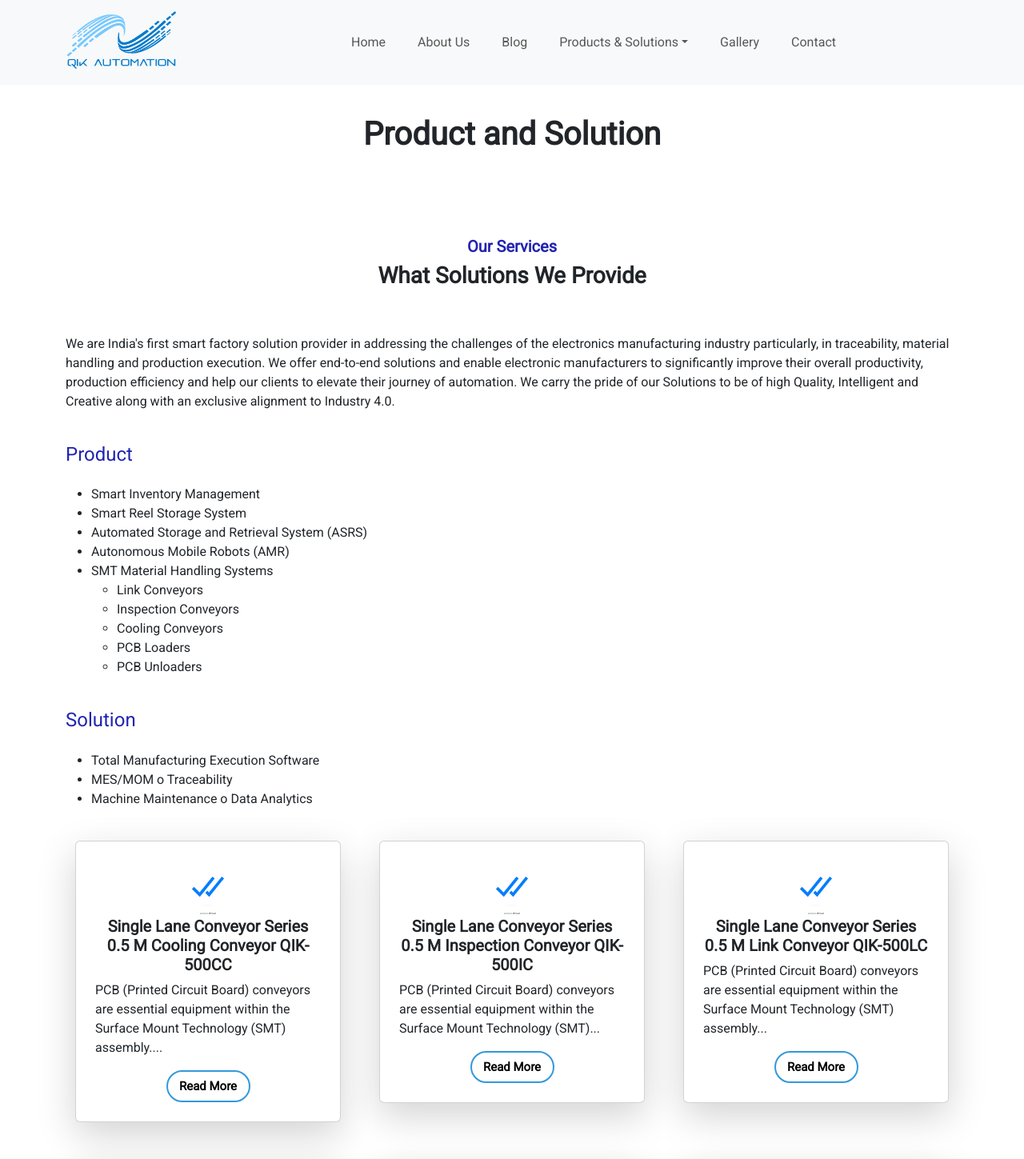
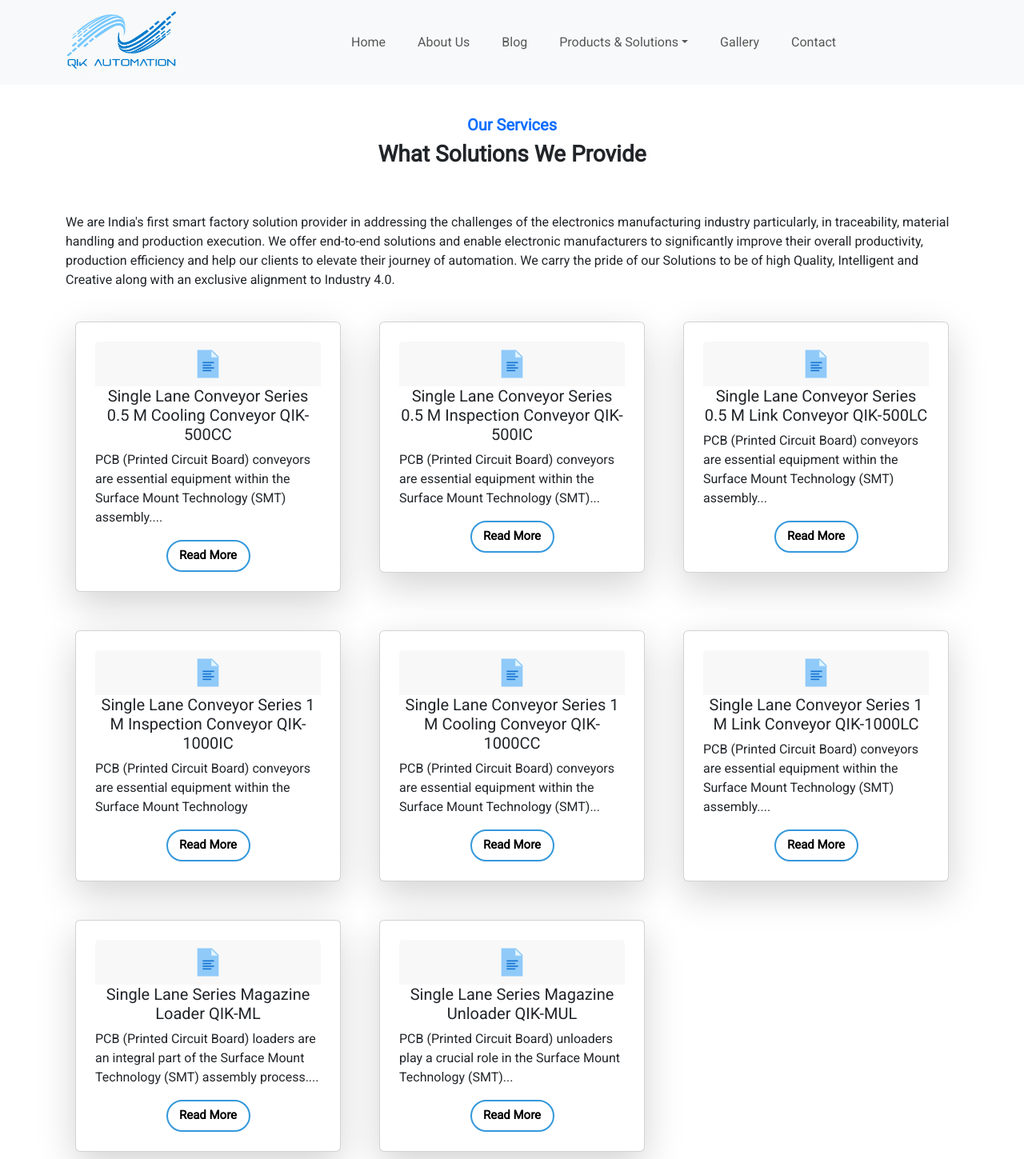
Before and after one commit to shashwath-qikautomation/Qikk, a React (Create React App) app in the folder web/: page /material_handling_solutions in a window 1280 px wide. Shown: the top 1449 px of the page at 80% size. Built offline with nearby package versions, Linux system fonts and the light colour scheme.

Commit message:
product 4 pages

```diff
--- /dev/null
+++ b/web/src/components/ProductCard.jsx
@@ -0,0 +1,39 @@
+import React from "react";
+import { Container } from "react-bootstrap";
+import productImg from "../assets/images/product.svg";
+import Buttons from "./Button";
+import Card from "react-bootstrap/Card";
+import "../styles/Product.css";
+import { FcDocument } from "react-icons/fc";
+
+function ProductCard(props) {
+  return (
+    <Container>
+      <Card className="mycard shadow-lg p-4 mb-5 rounded">
+        {/* <Card.Img
+          variant="top"
+          // src={props.productImg}
+          src={img}
+          style={{ height: "50px", width: "55px", alignSelf: "center" }}
+        /> */}
+        <Card.Header className="border border-0">
+          <FcDocument size={"40px"} />
+        </Card.Header>
+        <Card.Title>{props.title} </Card.Title>
+        <Card.Text>{props.text} </Card.Text>
+        <center>
+          <Buttons
+            style={{ alignItems: "center" }}
+            onClick={props.onClick}
+            height="35px"
+            width="105px"
+            color="blue"
+            name="Read More"
+          />{" "}
+        </center>
+      </Card>
+    </Container>
+  );
+}
+
+export default ProductCard;
--- a/web/src/pages/MaterialHandling.jsx
+++ b/web/src/pages/MaterialHandling.jsx
@@ -2,7 +2,6 @@
 import Container from "react-bootstrap/esm/Container";
 import Row from "react-bootstrap/Row";
 import Col from "react-bootstrap/Col";
-import style from "../styles/Product.css";
 import productImg from "../assets/images/product.svg";
 import { useState } from "react";
 import url1 from "../assets/pdf/img1.png";
@@ -13,17 +12,14 @@
 import url6 from "../assets/pdf/img6.png";
 import url7 from "../assets/pdf/img7.png";
 import url8 from "../assets/pdf/img8.png";
-import url9 from "../assets/pdf/img9.png";
-import url10 from "../assets/pdf/img10.png";
 import MyModal from "../components/Model";
-import Cards from "../components/Cards";
 import { useRef } from "react";
 import Buttons from "../components/Button";
 import html2canvas from "html2canvas";
 import { jsPDF } from "jspdf";
-import "animate.css";
-import styles from "../styles/Cards.css";
+import "../styles/Product.css";
 import Fade from "react-reveal";
+import ProductCard from "../components/ProductCard";
 
 function MaterialHandling() {
   const [showModal, setShowModal] = useState(false);
@@ -62,83 +58,44 @@
   return (
     <div>
       <Container>
-        <Row className="d-flex justify-content-center mt-5 mb-5 animate__animated animate__fadeInUp">
+        <Fade bottom>
+          <Row className="d-flex justify-content-center mt-5">
             <div className="mt-5">
-            <h1 className="mt-5" style={{ fontWeight: "800" }}>
-              <span className="line">Product and Solution</span>
-            </h1>
+              <Col lg={12} sm={12} md={12}>
+                <div className="mt-5">
+                  <h5 style={{ fontWeight: 700 }} className="text-primary mt-5">
+                    Our Services
+                  </h5>
+                  <h3 style={{ fontWeight: 800 }}>What Solutions We Provide</h3>
+                </div>
+              </Col>
             </div>
           </Row>
-        <Row className="d-flex justify-content-center">
-          <Col lg={12}>
-            <div className="mt-5">
-              <h5
-                style={{ color: "#2124b1", fontWeight: 700 }}
-                className="animate__animated animate__fadeInUp"
-              >
-                Our Services
-              </h5>
-              <h3
-                className="animate__animated animate__fadeInUp"
-                style={{ fontWeight: 800 }}
-              >
-                What Solutions We Provide
-              </h3>
-            </div>
-          </Col>
-        </Row>
-
+        </Fade>
+        <Fade bottom>
           <Row className="mt-5">
             <Col lg={12} sm={12} md={12}>
-            <p className="d-flex justify-content-start text-justify animate__animated animate__fadeInUp">
-              We are India's first smart factory solution provider in addressing
-              the challenges of the electronics manufacturing industry
-              particularly, in traceability, material handling and production
-              execution. We offer end-to-end solutions and enable electronic
-              manufacturers to significantly improve their overall productivity,
-              production efficiency and help our clients to elevate their
-              journey of automation. We carry the pride of our Solutions to be
-              of high Quality, Intelligent and Creative along with an exclusive
-              alignment to Industry 4.0.
+              <p className="d-flex justify-content-start text-justify ">
+                We are India's first smart factory solution provider in
+                addressing the challenges of the electronics manufacturing
+                industry particularly, in traceability, material handling and
+                production execution. We offer end-to-end solutions and enable
+                electronic manufacturers to significantly improve their overall
+                productivity, production efficiency and help our clients to
+                elevate their journey of automation. We carry the pride of our
+                Solutions to be of high Quality, Intelligent and Creative along
+                with an exclusive alignment to Industry 4.0.
               </p>
             </Col>
           </Row>
+        </Fade>
 
-        <Row className="mt-4 animate__animated animate__fadeInUp">
-          <Col lg={12} sm={12} md={12}>
-            <h4 style={{ textAlign: "start", color: "#2124b1" }}>Product</h4>
-            <ul className="mt-4" style={{ textAlign: "start" }}>
-              <li>Smart Inventory Management</li>
-              <li>Smart Reel Storage System</li>
-              <li>Automated Storage and Retrieval System (ASRS)</li>
-              <li>Autonomous Mobile Robots (AMR)</li>
-              <li>
-                SMT Material Handling Systems
-                <ul>
-                  <li>Link Conveyors</li>
-                  <li>Inspection Conveyors</li>
-                  <li>Cooling Conveyors</li>
-                  <li>PCB Loaders</li>
-                  <li>PCB Unloaders</li>
-                </ul>
-              </li>
-            </ul>
-          </Col>
-        </Row>
-        <Row className="mt-4 animate__animated animate__fadeInUp">
-          <Col lg={12} sm={12} md={12}>
-            <h4 style={{ textAlign: "start", color: "#2124b1" }}>Solution</h4>
-            <ul className="mt-4" style={{ textAlign: "start" }}>
-              <li>Total Manufacturing Execution Software</li>
-              <li>MES/MOM o Traceability</li>
-              <li>Machine Maintenance o Data Analytics </li>
-            </ul>
-          </Col>
-        </Row>
         <Fade bottom>
-          <Row className="mt-4 animate__animated animate__fadeInUp">
+          <Row className=" mt-4">
             <Col sm={12} md={4} lg={4}>
-              <Cards
+              <ProductCard
+                className="mycard"
+                style={{ backgroundColor: "blue" }}
                 title="Single Lane Conveyor Series 0.5 M Cooling Conveyor QIK-500CC "
                 text="PCB (Printed Circuit Board) conveyors are essential
                     equipment within the Surface Mount Technology (SMT) assembly...."
@@ -149,7 +106,8 @@
             </Col>
 
             <Col sm={12} md={4}>
-              <Cards
+              <ProductCard
+                className="mycard"
                 title="Single Lane Conveyor Series 0.5 M Inspection Conveyor QIK-500IC "
                 text="PCB (Printed Circuit
                      Board) conveyors are essential equipment within the Surface Mount Technology (SMT)..."
@@ -160,7 +118,8 @@
             </Col>
 
             <Col sm={12} md={4}>
-              <Cards
+              <ProductCard
+                className="mycard"
                 title="Single Lane Conveyor Series 0.5 M Link Conveyor QIK-500LC "
                 text="PCB (Printed Circuit Board) conveyors
                      are essential equipment within the Surface Mount Technology (SMT) assembly... "
@@ -171,7 +130,8 @@
             </Col>
 
             <Col sm={12} md={4}>
-              <Cards
+              <ProductCard
+                className="mycard"
                 title="Single Lane Conveyor Series 1 M Inspection Conveyor QIK-1000IC "
                 text="PCB (Printed Circuit Board) conveyors
                     are essential equipment within the Surface Mount Technology "
@@ -181,7 +141,8 @@
               />
             </Col>
             <Col sm={12} md={4}>
-              <Cards
+              <ProductCard
+                className="mycard"
                 title="Single Lane Conveyor Series 1 M Cooling Conveyor QIK-1000CC "
                 text="PCB (Printed Circuit Board) conveyors
                     are essential equipment within the Surface Mount Technology (SMT)... "
@@ -191,7 +152,8 @@
               />
             </Col>
             <Col sm={12} md={4}>
-              <Cards
+              <ProductCard
+                className="mycard"
                 title=" Single Lane Conveyor Series 1 M Link Conveyor QIK-1000LC "
                 text="PCB (Printed Circuit Board) conveyors
                     are essential equipment within the Surface Mount Technology (SMT) assembly.... "
@@ -201,7 +163,8 @@
               />
             </Col>
             <Col sm={12} md={4}>
-              <Cards
+              <ProductCard
+                className="mycard"
                 title=" Single Lane Series Magazine Loader QIK-ML "
                 text="PCB (Printed Circuit Board) loaders are an
                     integral part of the Surface Mount Technology (SMT) assembly process.... "
@@ -211,33 +174,14 @@
               />
             </Col>
             <Col sm={12} md={4}>
-              <Cards
+              <ProductCard
+                className="mycard"
                 title="Single Lane Series Magazine Unloader QIK-MUL "
                 text="PCB (Printed Circuit Board)
                     unloaders play a crucial role in the Surface Mount Technology (SMT)... "
                 productImg={productImg}
                 url={url8}
                 onClick={() => handleShowModal(url8)}
-              />
-            </Col>
-            <Col sm={12} md={4}>
-              <Cards
-                title="Smart Storage Series Smart Component Incoming System QIK-SCIS "
-                text="A Smart Incoming SMT System
-                     Stream lines the process of receiving and inspection electronics component... "
-                productImg={productImg}
-                url={url9}
-                onClick={() => handleShowModal(url9)}
-              />
-            </Col>
-            <Col sm={12} md={4}>
-              <Cards
-                title="Smart Storage Series Smart Reel Storage System QIK-SRSS "
-                text="Our Storage system is equipped
-                    with features to improve component management, reduce errors... "
-                productImg={productImg}
-                url={url10}
-                onClick={() => handleShowModal(url10)}
               />
             </Col>
           </Row>
--- a/web/src/pages/SmartInventory.jsx
+++ b/web/src/pages/SmartInventory.jsx
@@ -1,7 +1,92 @@
 import React from "react";
+import Fade from "react-reveal";
+import Container from "react-bootstrap/esm/Container";
+import Row from "react-bootstrap/Row";
+import Col from "react-bootstrap/Col";
+import ProductCard from "../components/ProductCard";
+import productImg from "../assets/images/product.svg";
+import { useState, useRef } from "react";
+import html2canvas from "html2canvas";
+import { jsPDF } from "jspdf";
+import url9 from "../assets/pdf/img9.png";
 
-const SmartInventory = () => {
-  return <h1>Smart Inventory</h1>;
-};
+function SmartInventory() {
+  const [showModal, setShowModal] = useState(false);
+  const [selectedUrl, setSelectedUrl] = useState("");
+  const canvasRef = useRef(null);
+
+  const handleShowModal = (url) => {
+    setSelectedUrl(url);
+    setShowModal(true);
+  };
+  const handleCloseModal = () => {
+    setSelectedUrl("");
+    setShowModal(false);
+  };
+
+  const Width = { width: "120px" };
+
+  const handleDownloadPdf = () => {
+    if (canvasRef.current) {
+      const captureNode = canvasRef.current;
+      const { width, height } = captureNode.getBoundingClientRect();
+      const pdf = new jsPDF({ unit: "px", format: [width, height] });
+      html2canvas(captureNode).then((canvas) => {
+        const dataUrl = canvas.toDataURL("image/png");
+        pdf.addImage(dataUrl, "PNG", 0, 0, width, height);
+        pdf.save("QIK.pdf");
+      });
+    }
+  };
+
+  return (
+    <Container>
+      <Fade bottom>
+        <Row className="d-flex justify-content-center mt-5">
+          <div className="mt-5">
+            <Col lg={12}>
+              <div className="mt-5">
+                <h5 className="text-primary" style={{ fontWeight: 700 }}>
+                  Our Services
+                </h5>
+                <h3 style={{ fontWeight: 800 }}>What Solutions We Provide</h3>
+              </div>
+            </Col>
+          </div>
+        </Row>
+      </Fade>
+      <Row className="mt-5">
+        <Col lg={12} sm={12} md={12}>
+          <p className="d-flex justify-content-start text-justify">
+            We are India's first smart factory solution provider in addressing
+            the challenges of the electronics manufacturing industry
+            particularly, in traceability, material handling and production
+            execution. We offer end-to-end solutions and enable electronic
+            manufacturers to significantly improve their overall productivity,
+            production efficiency and help our clients to elevate their journey
+            of automation. We carry the pride of our Solutions to be of high
+            Quality, Intelligent and Creative along with an exclusive alignment
+            to Industry 4.0.
+          </p>
+        </Col>
+      </Row>
+
+      <Fade bottom>
+        <Row className="mt-4">
+          <Col sm={12} md={4}>
+            <ProductCard
+              title="Smart Storage Series Smart Component Incoming System QIK-SCIS "
+              text="A Smart Incoming SMT System
+                     Stream lines the process of receiving and inspection electronics component... "
+              productImg={productImg}
+              url={url9}
+              onClick={() => handleShowModal(url9)}
+            />
+          </Col>
+        </Row>
+      </Fade>
+    </Container>
+  );
+}
 
 export default SmartInventory;
--- a/web/src/pages/SmartStorage.jsx
+++ b/web/src/pages/SmartStorage.jsx
@@ -2,40 +2,66 @@
 import Container from "react-bootstrap/esm/Container";
 import Row from "react-bootstrap/Row";
 import Col from "react-bootstrap/Col";
+import ProductCard from "../components/ProductCard";
+import MyModal from "../components/Model";
+import productImg from "../assets/images/product.svg";
+import Fade from "react-reveal";
+import Buttons from "../components/Button";
+import url10 from "../assets/pdf/img10.png";
+import { useState, useRef } from "react";
+import html2canvas from "html2canvas";
+import "../styles/Product.css";
+import { jsPDF } from "jspdf";
 
 const SmartStorage = () => {
+  const [showModal, setShowModal] = useState(false);
+  const [selectedUrl, setSelectedUrl] = useState("");
+  const canvasRef = useRef(null);
+
+  const handleShowModal = (url) => {
+    setSelectedUrl(url);
+    setShowModal(true);
+  };
+  const handleCloseModal = () => {
+    setSelectedUrl("");
+    setShowModal(false);
+  };
+
+  const Width = { width: "120px" };
+
+  const handleDownloadPdf = () => {
+    if (canvasRef.current) {
+      const captureNode = canvasRef.current;
+      const { width, height } = captureNode.getBoundingClientRect();
+      const pdf = new jsPDF({ unit: "px", format: [width, height] });
+      html2canvas(captureNode).then((canvas) => {
+        const dataUrl = canvas.toDataURL("image/png");
+        pdf.addImage(dataUrl, "PNG", 0, 0, width, height);
+        pdf.save("QIK.pdf");
+      });
+    }
+  };
+
   return (
     <div>
       <Container>
-        <Row className="d-flex justify-content-center mt-5 mb-5 animate__animated animate__fadeInUp">
-          <div className="mt-5">
-            <h1 className="mt-5" style={{ fontWeight: "800" }}>
-              <span className="line">Product and Solution</span>
-            </h1>
-          </div>
-        </Row>
-        <Row className="d-flex justify-content-center">
-          <Col lg={12}>
+        <Fade bottom>
+          <Row className="d-flex justify-content-center mt-5">
             <div className="mt-5">
-              <h5
-                style={{ color: "#2124b1", fontWeight: 700 }}
-                className="animate__animated animate__fadeInUp"
-              >
-                Our Services
-              </h5>
-              <h3
-                className="animate__animated animate__fadeInUp"
-                style={{ fontWeight: 800 }}
-              >
-                What Solutions We Provide
-              </h3>
+              <Col lg={12}>
+                <div className="mt-5">
+                  <h5 className="text-primary" style={{ fontWeight: 700 }}>
+                    Our Services
+                  </h5>
+                  <h3 style={{ fontWeight: 800 }}>What Solutions We Provide</h3>
+                </div>
+              </Col>
             </div>
-          </Col>
-        </Row>
-
+          </Row>
+        </Fade>
         <Row className="mt-5">
           <Col lg={12} sm={12} md={12}>
-            <p className="d-flex justify-content-start text-justify animate__animated animate__fadeInUp">
+            <p className="d-flex justify-content-start text-justify">
               We are India's first smart factory solution provider in addressing
               the challenges of the electronics manufacturing industry
               particularly, in traceability, material handling and production
@@ -48,7 +74,42 @@
             </p>
           </Col>
         </Row>
+        <Fade bottom>
+          <Row className="mt-4">
+            <Col sm={12} md={4}>
+              <ProductCard
+                title="Smart Storage Series Smart Reel Storage System QIK-SRSS "
+                text="Our Storage system is equipped
+                    with features to improve component management, reduce errors... "
+                productImg={productImg}
+                url={url10}
+                onClick={() => handleShowModal(url10)}
+              />
+            </Col>
+          </Row>
+        </Fade>
       </Container>
+      <MyModal
+        show={showModal}
+        fullscreen={true}
+        onHide={handleCloseModal}
+        className="modal-pdf border-0"
+      >
+        <div className="image-frame text-center m-auto border-0">
+          <img
+            style={{ width: "100%" }}
+            ref={canvasRef}
+            src={selectedUrl}
+            alt="image"
+          ></img>
+          <Buttons
+            color="blue"
+            name="Download PDF"
+            width={Width.width}
+            onClick={handleDownloadPdf}
+          ></Buttons>
+        </div>
+      </MyModal>
     </div>
   );
 };
--- a/web/src/pages/Traceability.jsx
+++ b/web/src/pages/Traceability.jsx
@@ -1,7 +1,43 @@
 import React from "react";
+import Fade from "react-reveal";
+import Container from "react-bootstrap/esm/Container";
+import Row from "react-bootstrap/Row";
+import Col from "react-bootstrap/Col";
 
-const Traceability = () => {
-  return <h1>Traceability</h1>;
-};
+function Traceability() {
+  return (
+    <Container>
+      <Fade bottom>
+        <Row className="d-flex justify-content-center mt-5">
+          <div className="mt-5">
+            <Col lg={12}>
+              <div className="mt-5">
+                <h5 className="text-primary" style={{ fontWeight: 700 }}>
+                  Our Services
+                </h5>
+                <h3 style={{ fontWeight: 800 }}>What Solutions We Provide</h3>
+              </div>
+            </Col>
+          </div>
+        </Row>
+      </Fade>
+      <Row className="mt-5">
+        <Col lg={12} sm={12} md={12}>
+          <p className="d-flex justify-content-start text-justify">
+            We are India's first smart factory solution provider in addressing
+            the challenges of the electronics manufacturing industry
+            particularly, in traceability, material handling and production
+            execution. We offer end-to-end solutions and enable electronic
+            manufacturers to significantly improve their overall productivity,
+            production efficiency and help our clients to elevate their journey
+            of automation. We carry the pride of our Solutions to be of high
+            Quality, Intelligent and Creative along with an exclusive alignment
+            to Industry 4.0.
+          </p>
+        </Col>
+      </Row>
+    </Container>
+  );
+}
 
 export default Traceability;
```
Lines whose indentation alone changed are shown as unchanged.
